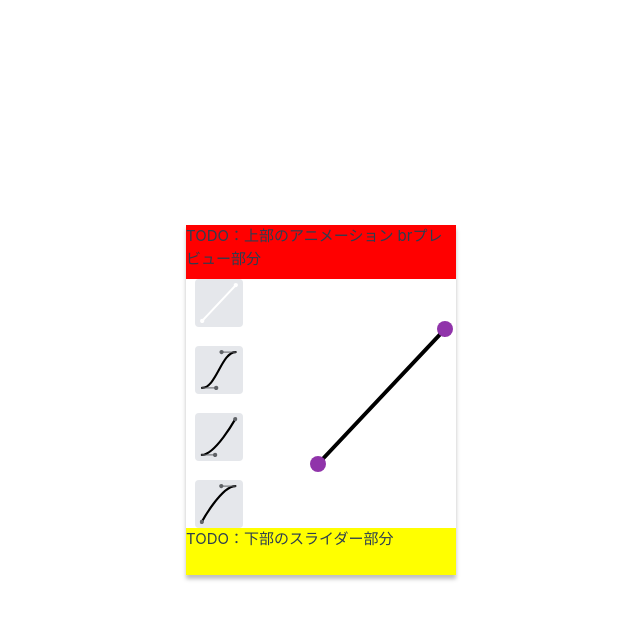
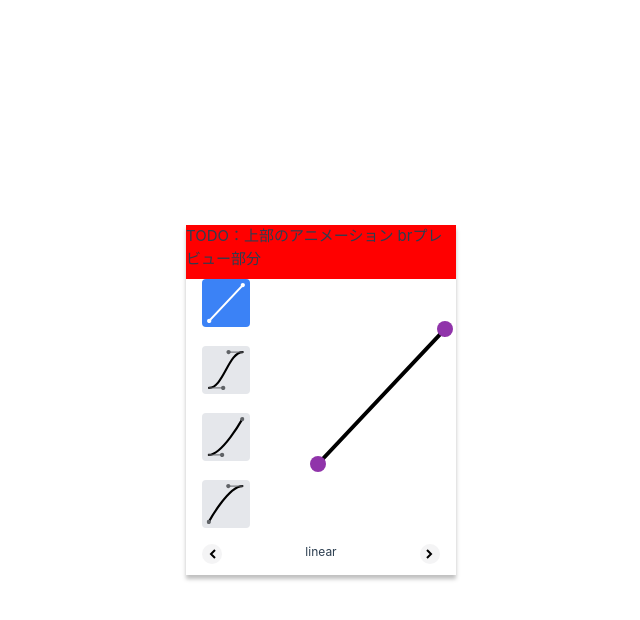
Before and after one commit to ebiyuta/easing-tool, a Vue app in the folder project/: page / in a window 1280 px wide. Both pictures are taken after a click on the button 538 px from the left and 303 px from the top of the page. Shown: the top 620 px of the page, without its empty margins (319-959 px from the left). Built offline with nearby package versions, Linux system fonts and the light colour scheme.

Commit message:
EasingToolSlider：コンポーネントの実装とcubicBezierの表示

```diff
--- a/project/src/components/EasingTool.vue
+++ b/project/src/components/EasingTool.vue
@@ -1,8 +1,8 @@
 <script setup lang="ts">
 import EasingToolBody from '@/components/EasingToolBody/EasingToolBody.vue'
 import EasingToolPreset from '@/components/EasingToolPreset/EasingToolPreset.vue'
+import EasingToolSlider from '@/components/EasingToolSlider/EasingToolSlider.vue'
 import { reactive } from 'vue'
-import { percentToPointPixel } from '@/utils/PercentToPointPixel'
 
 // 始点ハンドルの座標
 const startHandle = reactive({
@@ -37,10 +37,10 @@ const changeEndHandle = (x: number, y: number) => {
 
 /**
  * 始点/終点ハンドルの座標を一度に変更します。
- * @param x1
- * @param y1
- * @param x2
- * @param y2
+ * @param x1 始点ハンドルのx座標
+ * @param y1 始点ハンドルのy座標
+ * @param x2 終点ハンドルのx座標
+ * @param y2　終点ハンドルのy座標
  */
 const changeHandle = (x1: number, y1: number, x2: number, y2: number) => {
   changeStartHandle(x1, y1)
@@ -66,7 +66,13 @@ const changeHandle = (x1: number, y1: number, x2: number, y2: number) => {
         @changeEndHandle="changeEndHandle"
       />
     </div>
-    <div class="EasingTool_slider">TODO：下部のスライダー部分</div>
+    <div class="EasingTool_slider">
+      <EasingToolSlider
+        :startHandle="startHandle"
+        :endHandle="endHandle"
+        @changeHandle="changeHandle"
+      />
+    </div>
   </div>
 </template>
 
@@ -97,7 +103,6 @@ const changeHandle = (x1: number, y1: number, x2: number, y2: number) => {
 
   &_slider {
     grid-area: slider;
-    background-color: yellow;
   }
 }
 </style>
--- a/project/src/components/EasingToolPreset/EasingToolPreset.vue
+++ b/project/src/components/EasingToolPreset/EasingToolPreset.vue
@@ -83,10 +83,10 @@ const easeOut = () => {
 </script>
 
 <template>
-  <div class="EasingToolPreset flex h-full flex-col justify-between items-center">
+  <div class="EasingToolPreset flex h-full flex-col justify-between pl-4">
     <button
-      :class="`w-12 h-12 bg-gray-200 flex items-center justify-center rounded transition-colors ${
-        currentPreset === 'linear' ? 'bg-blue-500' : 'hover:bg-gray-300'
+      :class="`w-12 h-12 flex items-center justify-center rounded transition-colors ${
+        currentPreset === 'linear' ? 'bg-blue-500' : 'hover:bg-gray-300 bg-gray-200'
       }`"
       @click="changeLinear"
     >
@@ -97,8 +97,8 @@ const easeOut = () => {
       />
     </button>
     <button
-      :class="`w-12 h-12 bg-gray-200 flex items-center justify-center rounded transition-colors ${
-        currentPreset === 'ease-in-out' ? 'bg-blue-500' : 'hover:bg-gray-300'
+      :class="`w-12 h-12 flex items-center justify-center rounded transition-colors ${
+        currentPreset === 'ease-in-out' ? 'bg-blue-500' : 'hover:bg-gray-300 bg-gray-200'
       }`"
       @click="changeEaseInOut"
     >
@@ -109,8 +109,8 @@ const easeOut = () => {
       />
     </button>
     <button
-      :class="`w-12 h-12 bg-gray-200 flex items-center justify-center rounded transition-colors ${
-        currentPreset === 'fast-out-linear-in' ? 'bg-blue-500' : 'hover:bg-gray-300'
+      :class="`w-12 h-12 flex items-center justify-center rounded transition-colors ${
+        currentPreset === 'fast-out-linear-in' ? 'bg-blue-500' : 'hover:bg-gray-300 bg-gray-200'
       }`"
       @click="changeFastOutLinearIn"
     >
@@ -121,8 +121,8 @@ const easeOut = () => {
       />
     </button>
     <button
-      :class="`w-12 h-12 bg-gray-200 flex items-center justify-center rounded transition-colors ${
-        currentPreset === 'ease-out' ? 'bg-blue-500' : 'hover:bg-gray-300'
+      :class="`w-12 h-12 flex items-center justify-center rounded transition-colors ${
+        currentPreset === 'ease-out' ? 'bg-blue-500' : 'hover:bg-gray-300 bg-gray-200'
       }`"
       @click="easeOut"
     >
--- /dev/null
+++ b/project/src/components/EasingToolSlider/EasingToolSlider.vue
@@ -0,0 +1,66 @@
+<script setup lang="ts">
+import { computed } from 'vue'
+import { CurrentPresetName } from '@/components/utils/CurrentPresetName'
+import { PointPixelToPercent } from '@/utils/PointPixelToPercent'
+
+interface Props {
+  /** 始点ハンドルの座標 */
+  startHandle: { x: number; y: number }
+  /** 終点ハンドルの座標 */
+  endHandle: { x: number; y: number }
+}
+const props = defineProps<Props>()
+
+const currentPreset = computed(() => {
+  return CurrentPresetName(props.startHandle, props.endHandle)
+})
+
+const cubicBezier = computed(() => {
+  return `cubic-bezier(${PointPixelToPercent(props.startHandle.x, 'x')}, ${PointPixelToPercent(
+    props.startHandle.y,
+    'y'
+  )}, ${PointPixelToPercent(props.endHandle.x, 'x')}, ${PointPixelToPercent(
+    props.endHandle.y,
+    'y'
+  )})`
+})
+
+/**
+ * 前へボタンが押下された時の処理
+ */
+const prevSlide = () => {
+  console.log(cubicBezier)
+}
+
+/**
+ * 次へボタンが押下された時の処理
+ */
+const nextSlide = () => {}
+</script>
+
+<template>
+  <div class="EasingToolSlider flex justify-between p-4">
+    <button
+      v-show="currentPreset"
+      @click="prevSlide"
+      class="w-5 h-5 bg-zinc-100 bg-center bg-no-repeat bg-arrow indent-[100%] overflow-hidden rounded-full"
+    >
+      前へ
+    </button>
+    <p v-show="currentPreset" class="text-xs text-center">
+      {{ currentPreset }}
+    </p>
+    <p v-show="!currentPreset" class="text-xs mx-auto">
+      {{ cubicBezier }}
+    </p>
+    <button
+      v-show="currentPreset"
+      @click="nextSlide"
+      class="w-5 h-5 bg-zinc-100 bg-center bg-no-repeat bg-arrow indent-[100%] overflow-hidden rounded-full rotate-180"
+    >
+      次へ
+    </button>
+  </div>
+</template>
+
+<style scoped lang="scss"></style>
--- /dev/null
+++ b/project/src/utils/PointPixelToPercent.ts
@@ -0,0 +1,20 @@
+import { END_POINT, START_POINT } from '@/consts/Coordinate'
+
+/**
+ * ピクセル座標で受け取った値を0.0~1.0に変換する
+ * @param pixel
+ * @param direction
+ */
+export const PointPixelToPercent = (pixel: number, direction: 'x' | 'y') => {
+  let range
+  if (direction === 'x') {
+    range = END_POINT.x - START_POINT.x
+  } else {
+    range = END_POINT.y - START_POINT.y
+  }
+  const scaledValue = `${
+    direction === 'x' ? (pixel - START_POINT.x) / range : (pixel - START_POINT.y) / range
+  }`
+
+  return Math.floor(scaledValue * 100) / 100
+}
--- a/project/tailwind.config.js
+++ b/project/tailwind.config.js
@@ -2,7 +2,11 @@
 module.exports = {
   content: ["./src/**/*.{vue,html,js}"],
   theme: {
-    extend: {},
+    extend: {
+      backgroundImage: {
+        'arrow': "url('/src/assets/arrow.svg')",
+      }
+    },
   },
   plugins: [],
 }
```
Also changed, not shown: project/src/assets/arrow.svg (added).
